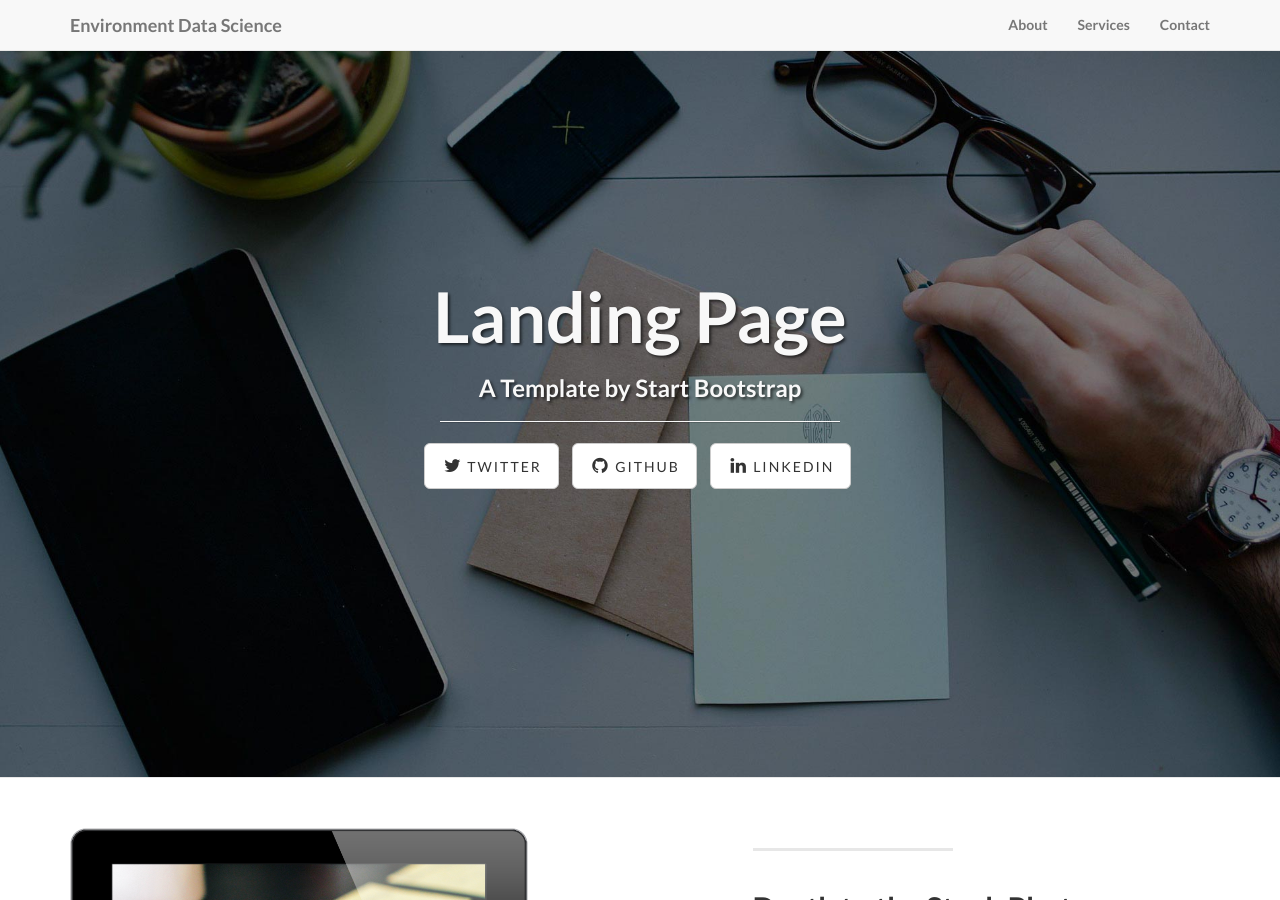
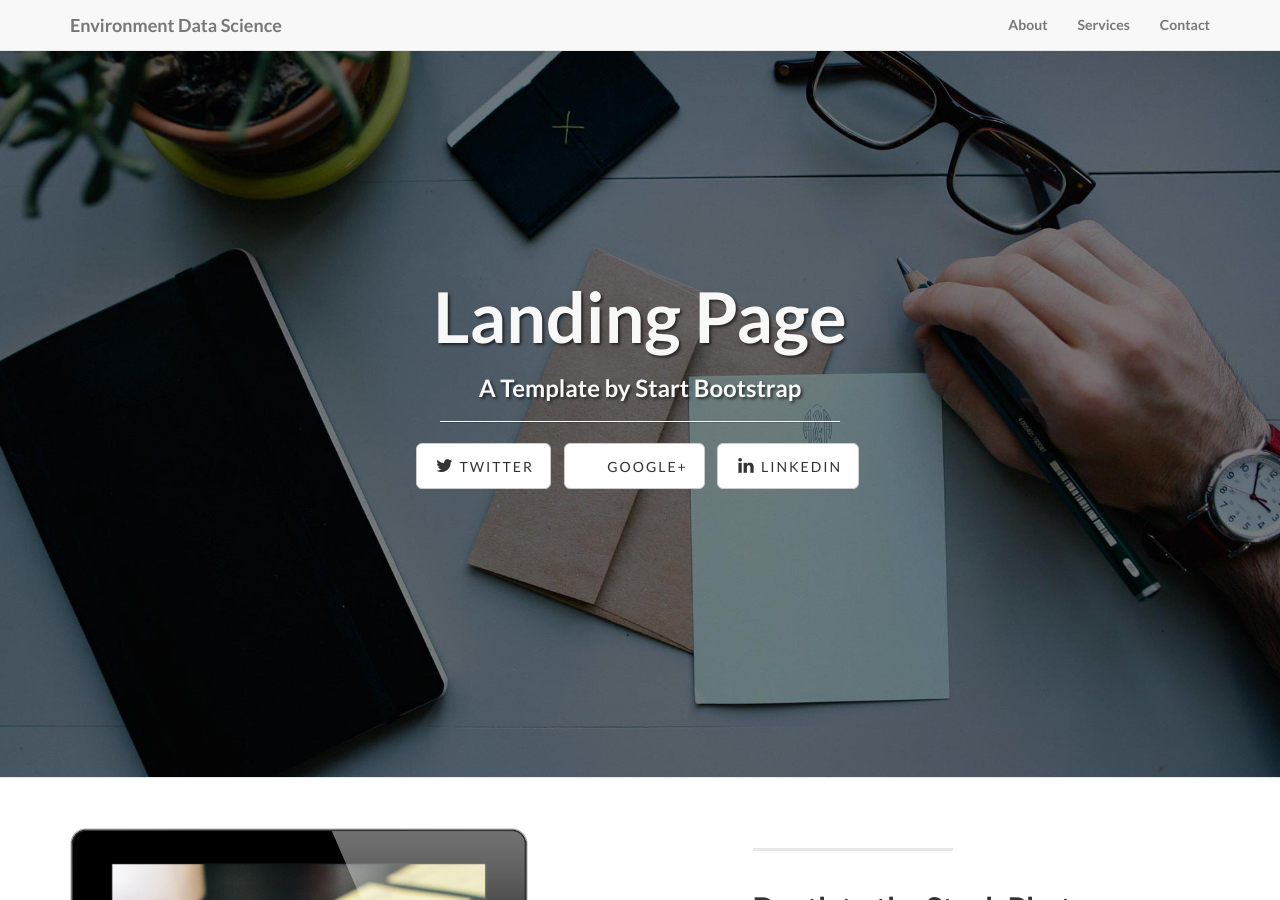
Before and after one commit to EnvDataSci/EnvDataSci.github.io, a Jekyll site: the page built from index.html, in a window 1280 px wide and 900 px high. Built offline with Jekyll 4.4.1, drawn with Linux system fonts in a browser that asks for light colours.

Commit message:
config basics

```diff
--- a/_config.yml
+++ b/_config.yml
@@ -2,9 +2,9 @@
 #      Main Configs       #
 # ----------------------- #
 
-url: http://yoursite.com
+url: http://env-data-sci.com
 title: Environment Data Science
-email: your-email@domain.com
+email: info@env-data-sci.com
 description: > # "Write an awesome description for your new site here.
   You can edit this line in _config.yml. It will appear in your document
   head meta (for Google search results) and in your feed.xml site
@@ -24,8 +24,8 @@
 
 social:
   - title: twitter
-    url: https://twitter.com/SBootstrap
-  - title: github
-    url: https://github.com/IronSummitMedia/startbootstrap
+    url: https://twitter.com/EnvDataSci
+  - title: Google+
+    url: https://plus.google.com/b/107826369878870426241/107826369878870426241
   - title: linkedin
-    url:
+    url: https://www.linkedin.com/company/environment-data-science
```
